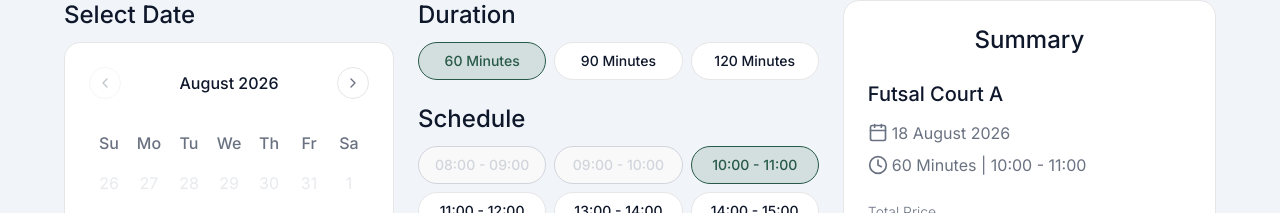
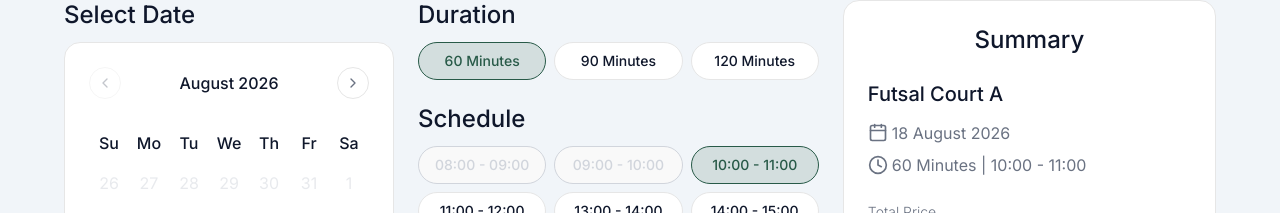
Before and after one commit to juan-dio/ngeball-app, a Next.js app: page /courts/futsal-court-a in a window 1280 px wide. Shown: the part 464-677 px from the top of the page. Built offline with nearby package versions, Linux system fonts and the light colour scheme.

Commit message:
fix(calendar): update weekday text color to text-primary

```diff
--- a/src/components/calendar.tsx
+++ b/src/components/calendar.tsx
@@ -155,7 +155,7 @@ export function Calendar({
           {DAYS_OF_WEEK.map((d) => (
             <div
               key={d}
-              className="size-10 flex items-center justify-center text-body font-medium text-text-secondary"
+              className="flex h-10 items-center justify-center text-body font-medium text-text-primary"
             >
               {d}
             </div>
```
